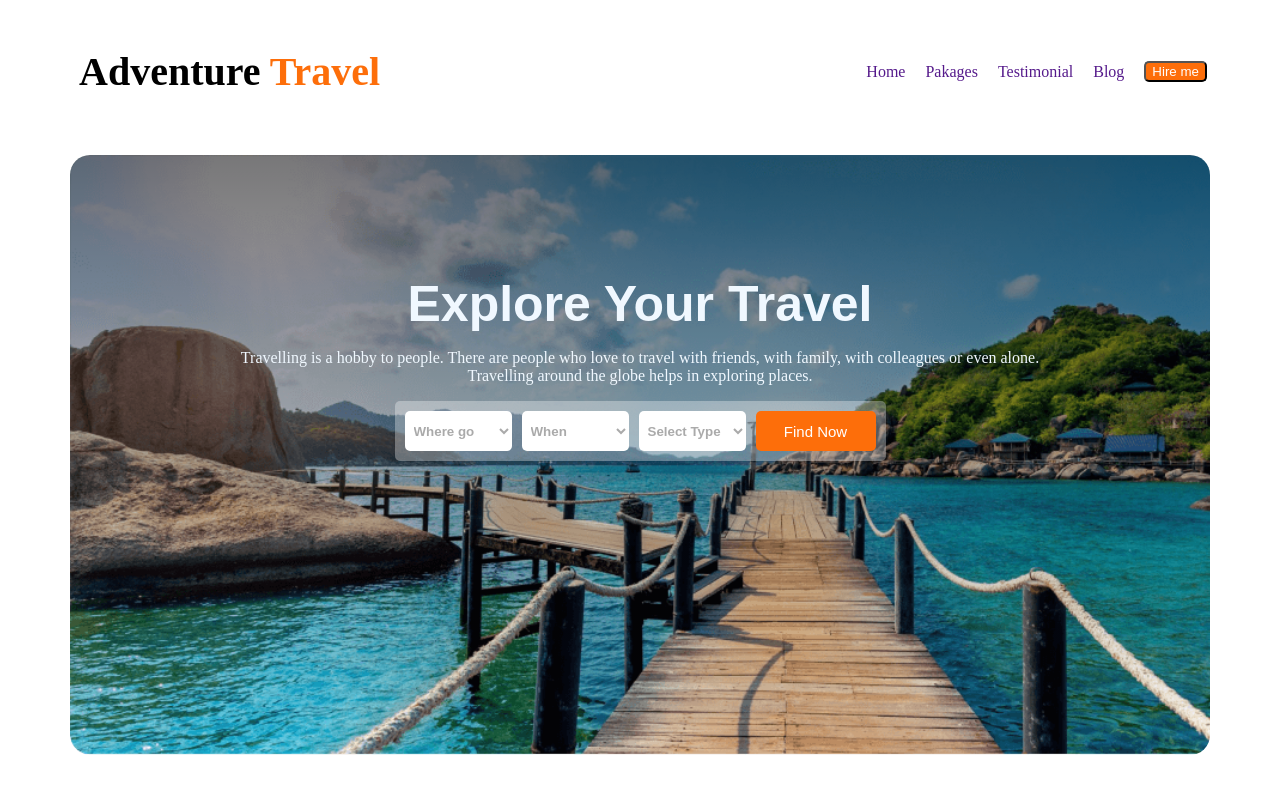
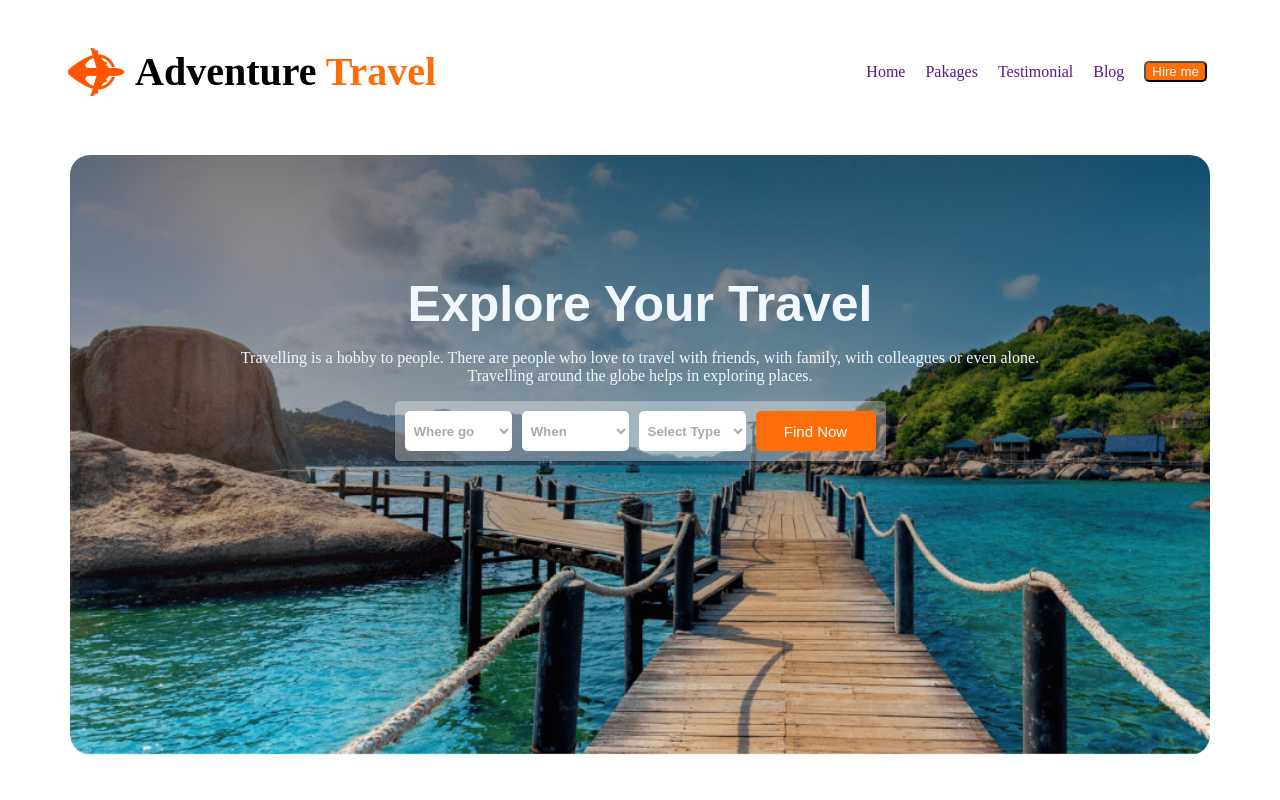
Before and after one commit to nazmulhossenshanto/assignment-two, a plain HTML site: page index.html in a window 1280 px wide. Shown: the top 800 px of the page. Drawn offline with Linux system fonts and the light colour scheme.

Commit message:
first commit

```diff
--- a/index.html
+++ b/index.html
@@ -12,7 +12,7 @@
     <header>
         <nav>
             <div class="logo-text">
-                <img class="nav-img" src="/Images//Group 40071 (2).png" alt="">
+                <img class="nav-img" src="/Images/Group 40071 (2).png" alt="">
                 <h3 class="nav-title">Adventure <span class="primary-color">Travel</span></h3>
             </div>
             <ul>
```
